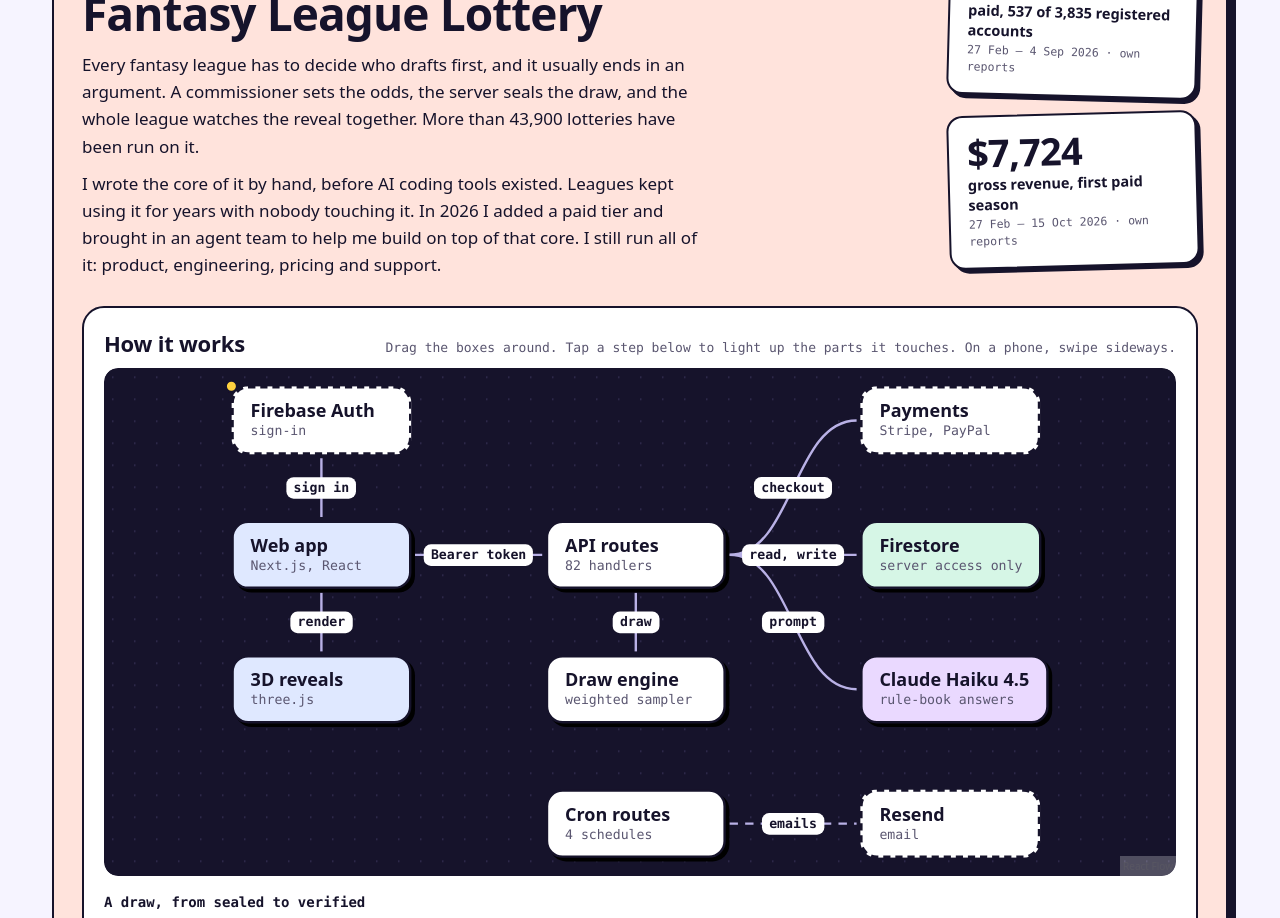
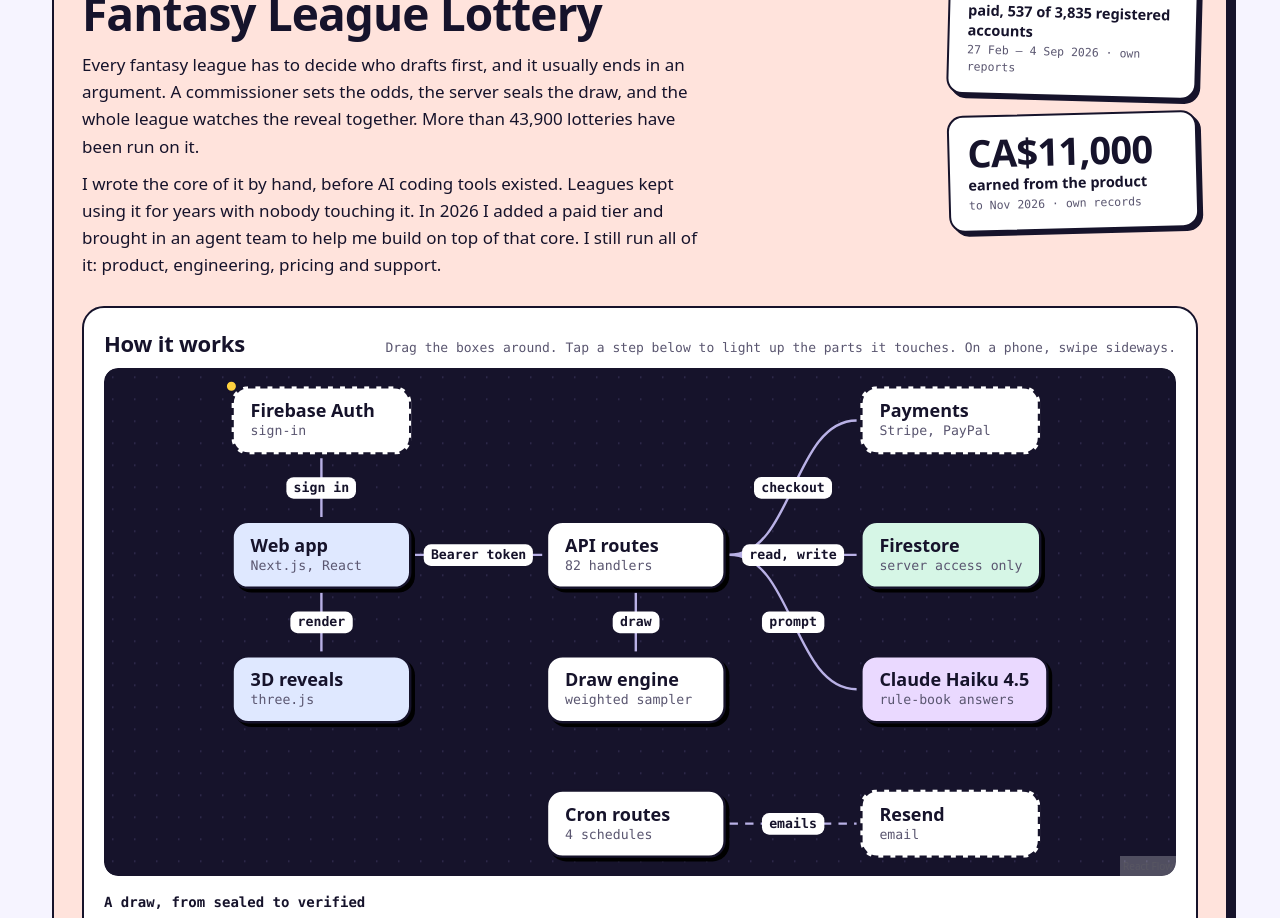
Before and after one commit to ManagementEngineer/portfolio, a React (Vite) app: page / in a window 1280 px wide. Shown: the part 2560-3478 px from the top of the page. Built offline with nearby package versions, Linux system fonts and the light colour scheme.

Commit message:
Fantasy League Lottery: CA$11,000 earned to date
Co-Authored-By: Claude Fable 5.2 <noreply@anthropic.com>

```diff
--- a/src/data/home.ts
+++ b/src/data/home.ts
@@ -121,7 +121,7 @@ export const projects: Project[] = [
     ],
     figs: [
       { value: '14%', what: 'paid, 537 of 3,835 registered accounts', window: '27 Feb – 4 Sep 2026', source: 'own reports' },
-      { value: '$7,724', what: 'gross revenue, first paid season', window: '27 Feb – 15 Oct 2026', source: 'own reports' },
+      { value: 'CA$11,000', what: 'earned from the product', window: 'to Nov 2026', source: 'own records' },
     ],
     system: {
       title: 'Fantasy League Lottery',
```
Also changed, not shown: 1 other file (tests, documents, lock files or other folders).
